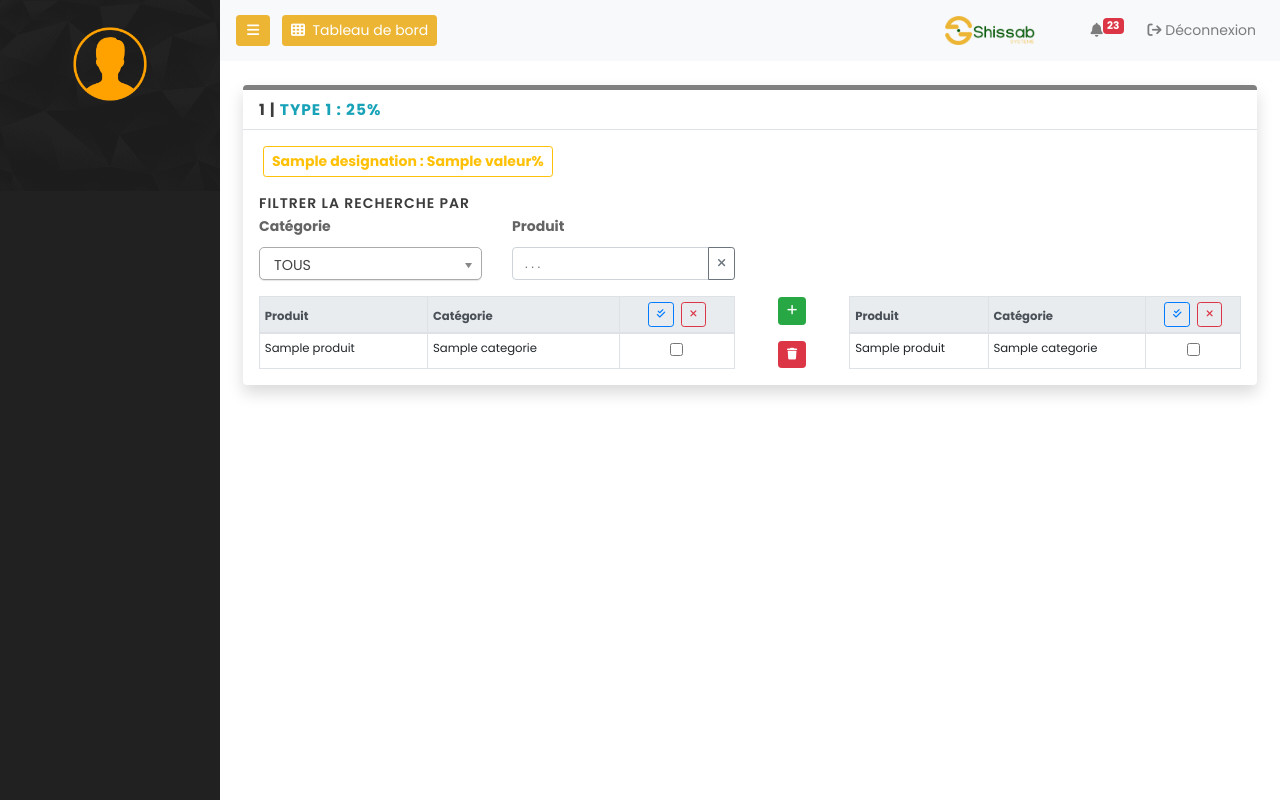
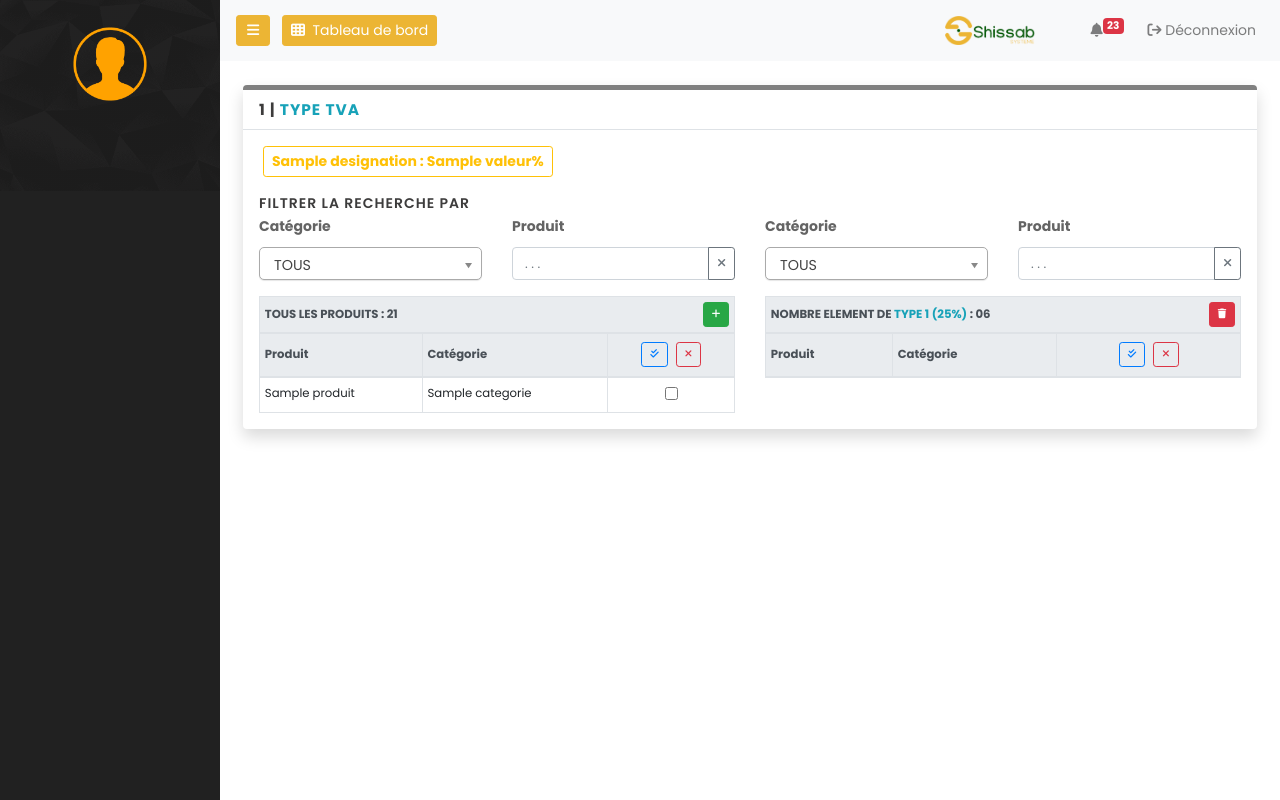
Before and after one commit to sitrakathierry/nshissab, a Symfony app: template templates/parametres/tva/definitionPlage.html.twig in a window 1280 px wide. Run offline with Twig, Linux system fonts and the light colour scheme; the template is opened without the code that fills it: most values are stand-ins (such as "Sample title", 1, 10 or a date in 2020); lists and menus that the app fills with data are empty; some libraries are stand-ins or nearby versions.

Commit message:
definition plage

```diff
--- a/public/files/systeme/parametres/produitTypeTva(agence)/hikam-9.json
+++ b/public/files/systeme/parametres/produitTypeTva(agence)/hikam-9.json
@@ -1 +1 @@
-[{"id":1,"idC":16,"produit":"TR2500 | CIMENT | 1200","categorie":"Mat\u00e9riaux de construction","agence":9},{"id":2,"idC":15,"produit":"FF04 | COULISSE | 75","categorie":"Mat\u00e9riaux de plomberie","agence":9},{"id":3,"idC":15,"produit":"DO800 | TUYAUX | 140","categorie":"Mat\u00e9riaux de plomberie","agence":9},{"id":4,"idC":16,"produit":"B612 | RIZ  | 420","categorie":"Mat\u00e9riaux de construction","agence":9},{"id":5,"idC":19,"produit":"B605 | RIZ ROUGE | 1000","categorie":"Mat\u00e9riaux de soudure","agence":9},{"id":6,"idC":16,"produit":"HL100 | HUILE TOURNESOL | 500","categorie":"Mat\u00e9riaux de construction","agence":9},{"id":7,"idC":19,"produit":"F5600 | FER 12 | 250","categorie":"Mat\u00e9riaux de soudure","agence":9},{"id":8,"idC":19,"produit":"CR800 | CHABON | 620","categorie":"Mat\u00e9riaux de soudure","agence":9}]
+[{"id":1,"idC":16,"produit":"TR2500 | CIMENT | 1200","categorie":"Mat\u00e9riaux de construction","agence":9},{"id":2,"idC":15,"produit":"FF04 | COULISSE | 123","categorie":"Mat\u00e9riaux de plomberie","agence":9},{"id":3,"idC":15,"produit":"DO800 | TUYAUX | 140","categorie":"Mat\u00e9riaux de plomberie","agence":9},{"id":4,"idC":16,"produit":"B612 | RIZ  | 420","categorie":"Mat\u00e9riaux de construction","agence":9},{"id":5,"idC":19,"produit":"B605 | RIZ ROUGE | 1000","categorie":"Mat\u00e9riaux de soudure","agence":9},{"id":6,"idC":16,"produit":"HL100 | HUILE TOURNESOL | 560","categorie":"Mat\u00e9riaux de construction","agence":9},{"id":7,"idC":19,"produit":"F5600 | FER 12 | 250","categorie":"Mat\u00e9riaux de soudure","agence":9},{"id":8,"idC":19,"produit":"CR800 | CHABON | 620","categorie":"Mat\u00e9riaux de soudure","agence":9}]
--- a/public/tools/personnal/systeme/parametres/js/tva.js
+++ b/public/tools/personnal/systeme/parametres/js/tva.js
@@ -57,20 +57,50 @@ $(document).ready(function(){
     })
 
     $(".tva_check_all").click(function(){
-        $('.type_tva_check').each(function(){
+        var self = $(this)
+        $(this).closest('table').find('.type_tva_check').each(function(){
             if (!$(this).is(':checked'))
             {
-                $('.type_tva_check').prop('checked', true);
+                self.closest('table').find('.type_tva_check').prop('checked', true);
             }
         })
     })
 
     $(".tva_off_all").click(function(){
-        $('.type_tva_check').each(function(){
+        var self = $(this)
+        $(this).closest('table').find('.type_tva_check').each(function(){
             if ($(this).is(':checked'))
             {
-                $('.type_tva_check').prop('checked', false);
+                self.closest('table').find('.type_tva_check').prop('checked', false);
             }
         })
     })
+
+    $("#add_elem_type_tva").click(function(){
+        var count = 0
+        $(this).closest('table').find('.type_tva_check').each(function(){
+            if ($(this).is(':checked'))
+            {
+                var item = $(this).closest('tr') ;
+                $(this).closest('tr').remove() ;
+                $("#table_type_tva").find('tbody').append(item) ;
+                count++ ;
+            }
+        })
+        console.log(count) ;
+    })
+
+    $("#remove_elem_type_tva").click(function(){
+        var count = 0
+        $(this).closest('table').find('.type_tva_check').each(function(){
+            if ($(this).is(':checked'))
+            {
+                var item = $(this).closest('tr') ;
+                $(this).closest('tr').remove() ;
+                $("#table_produits").find('tbody').append(item) ;
+                count++ ;
+            }
+        })
+        console.log(count) ;
+    })
 })
--- a/src/Controller/ParametresController.php
+++ b/src/Controller/ParametresController.php
@@ -188,7 +188,7 @@ class ParametresController extends AbstractController
         return $this->render('parametres/tva/definitionPlage.html.twig', [
             "filename" => "parametres",
             "titlePage" => "Définition Plage TVA",
-            "with_foot" => true,
+            "with_foot" => false,
             "paramTvaTypes" => $paramTvaTypes,
             "categories" => $preferences,
             "produitsTypeTvas" => $produitsTypeTvas
--- a/templates/parametres/tva/definitionPlage.html.twig
+++ b/templates/parametres/tva/definitionPlage.html.twig
@@ -15,7 +15,7 @@
 {% block body %}
 <div class="barre_top rounded shadow mb-5">
     <div class="w-100 border-bottom pt-2 px-3">
-        <h4 class="text-uppercase entete_page text-black">{{titlePage}} | <span class="text-info">Type 1 : 25%</span> </h4>
+        <h4 class="text-uppercase entete_page text-black">{{titlePage}} | <span class="text-info" id="">TYPE TVA</span></h4>
     </div>
     <div class="container-fluid px-3 pt-2">
         <div class="w-100 d-flex flex-row align-items-center flex-wrap">
@@ -24,8 +24,10 @@
             {% endfor %}
         </div>
         <h5 class="title_form text-black text-uppercase mb-0 mt-3">Filtrer la recherche par</h5>
+        <div class="row">
+            <div class="col-md-6">
                 <div class="row">
-                    <div class="col-md-3">
+                    <div class="col-md-6">
                         <label for="tva_search_categorie" class="font-weight-bold">Catégorie</label>
                         <select name="tva_search_categorie" class="custom-select chosen_select tva_search_categorie custom-select-sm" id="tva_search_categorie">
                             <option value="">TOUS</option>
@@ -34,7 +36,7 @@
                             {% endfor %}
                         </select>
                     </div>
-                    <div class="col-md-3">
+                    <div class="col-md-6">
                         <label for="nom" class="font-weight-bold">Produit</label>
                         <div class="input-group">
                             <input type="text" name="rch_produit" oninput="this.value = this.value.toUpperCase();" id="rch_produit" class="form-control" placeholder=". . .">
@@ -44,17 +46,25 @@
                         </div>
                     </div>
                 </div>
-        <div class="row">
-            <div class="col-md-6">
                 <div class="table-responsive mt-3">
-                    <table class="table table-sm table-bordered">
+                    <table id="table_produits" class="table table-sm table-bordered">
                         <thead class="thead-light">
                             <tr>
-                                <th>Produit</th>
-                                <th>Catégorie</th>
+                                <th colspan="3" class=" text-uppercase">
+                                    <div class="w-100 d-flex flex-row align-items-center">
+                                        <span>Tous les produits : 21</span>
+                                        <button class="btn btn-success ml-auto font-smaller btn-sm" id="add_elem_type_tva"><i class="fa fa-plus"></i></button>
+                                    </div>
+                                </th>
+                            </tr>
+                            <tr>
+                                <th class="align-middle">Produit</th>
+                                <th class="align-middle">Catégorie</th>
                                 <th class="text-center">
-                                    <button class="btn btn-sm tva_check_all btn-outline-primary font-smaller"><i class="fa fa-check-double"></i></button>
-                                    <button class="btn btn-sm ml-1 tva_off_all btn-outline-danger font-smaller"><i class="fa fa-times"></i></button>
+                                    <div class="w-100 d-flex flex-row align-items-center justify-content-center" >
+                                        <button class="btn btn-sm m-1 tva_check_all btn-outline-primary font-smaller"><i class="fa fa-check-double"></i></button>
+                                        <button class="btn btn-sm m-1 tva_off_all btn-outline-danger font-smaller"><i class="fa fa-times"></i></button>
+                                    </div>
                                 </th>
                             </tr>
                         </thead>
@@ -72,25 +82,51 @@
                     </table>
                 </div>
             </div>
-            <div class="col-md-1 d-flex flex-column align-items-center justify-content-center">
-                <button class="btn btn-success font-smaller btn-sm"><i class="fa fa-plus"></i></button>
-                <button class="btn btn-danger font-smaller mt-3 btn-sm"><i class="fa fa-trash"></i></button>
-            </div>
-            <div class="col-md-5">
+            <div class="col-md-6">
+                <div class="row">
+                    <div class="col-md-6">
+                        <label for="tva_search_categorie" class="font-weight-bold">Catégorie</label>
+                        <select name="tva_search_categorie" class="custom-select chosen_select tva_search_categorie custom-select-sm" id="tva_search_categorie">
+                            <option value="">TOUS</option>
+                            {% for categorie in categories %}
+                                <option value="{{categorie.id}}">{{categorie.nom|upper}}</option>
+                            {% endfor %}
+                        </select>
+                    </div>
+                    <div class="col-md-6">
+                        <label for="nom" class="font-weight-bold">Produit</label>
+                        <div class="input-group">
+                            <input type="text" name="rch_produit" oninput="this.value = this.value.toUpperCase();" id="rch_produit" class="form-control" placeholder=". . .">
+                            <div class="input-group-append">
+                                <button class="btn btn-sm btn-outline-secondary vider font-smaller" type="button" onclick="document.querySelector('#rch_produit').value=''"><i class="fas fa-times"></i></button>
+                            </div>
+                        </div>
+                    </div>
+                </div>
                 <div class="table-responsive mt-3">
-                    <table class="table table-sm table-bordered">
+                    <table id="table_type_tva" class="table table-sm table-bordered">
                         <thead class="thead-light">
                             <tr>
-                                <th>Produit</th>
-                                <th>Catégorie</th>
+                                <th colspan="3" class=" text-uppercase">
+                                    <div class="w-100 d-flex flex-row align-items-center">
+                                        <span>Nombre element de <span class="text-info">Type 1 (25%) </span>: 06</span>
+                                        <button class="btn btn-danger ml-auto font-smaller btn-sm" id="remove_elem_type_tva"><i class="fa fa-trash"></i></button>
+                                    </div>
+                                </th>
+                            </tr>
+                            <tr>
+                                <th class="align-middle">Produit</th>
+                                <th class="align-middle">Catégorie</th>
                                 <th class="text-center">
-                                    <button class="btn btn-sm tva_check_all btn-outline-primary font-smaller"><i class="fa fa-check-double"></i></button>
-                                    <button class="btn btn-sm ml-1 tva_off_all btn-outline-danger font-smaller"><i class="fa fa-times"></i></button>
+                                    <div class="w-100 d-flex flex-row align-items-center justify-content-center" >
+                                        <button class="btn btn-sm m-1 tva_check_all btn-outline-primary font-smaller"><i class="fa fa-check-double"></i></button>
+                                        <button class="btn btn-sm m-1 tva_off_all btn-outline-danger font-smaller"><i class="fa fa-times"></i></button>
+                                    </div>
                                 </th>
                             </tr>
                         </thead>
                         <tbody>
-                            {% for produitsTypeTva in produitsTypeTvas %}
+                            {# {% for produitsTypeTva in produitsTypeTvas %}
                                 <tr>
                                     <td>{{produitsTypeTva.produit}}</td>
                                     <td>{{produitsTypeTva.categorie}}</td>
@@ -98,7 +134,7 @@
                                         <input type="checkbox" data-reference="1" class="form-check-input position-static ml-0 type_tva_check" id="type_tva_check">
                                     </td>
                                 </tr>
-                            {% endfor %}
+                            {% endfor %} #}
                         </tbody>
                     </table>
                 </div>
```
